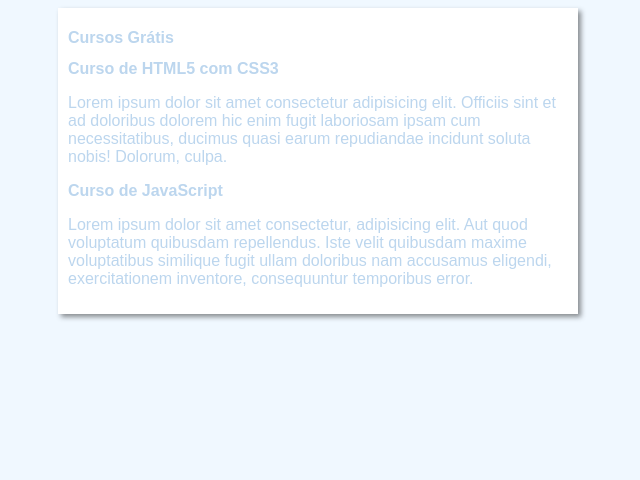
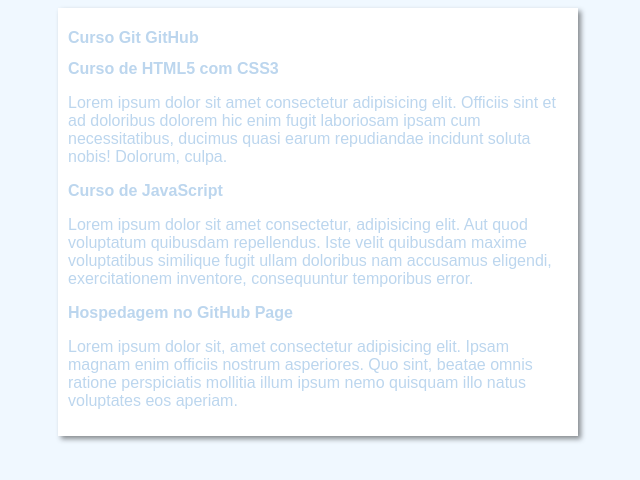
Before and after one commit to AlexandreAraujo10/projeto-site, a plain HTML site: page index.html in a window 1280 px wide. Shown: the whole page, without its empty margins (322-962 px from the left). Drawn offline with Linux system fonts and the light colour scheme.

Commit message:
Squashed commit of the following:
commit 922e83285aa7d7254a63302c65b938bce3aaa49c
Author: AlexandreAraujo10 <xnd.araujo@gmail.com>
Date:   Tue Oct 24 17:55:26 2023 -0300

    add article

```diff
--- a/index.html
+++ b/index.html
@@ -9,7 +9,7 @@
 <body>
     <main>
         <header>
-            <h1>Cursos Grátis</h1>
+            <h1>Curso Git GitHub</h1>
         </header>
         <article>
             <h2>Curso de HTML5 com CSS3</h2>
@@ -19,6 +19,10 @@
             <h2>Curso de JavaScript</h2>
             <p>Lorem ipsum dolor sit amet consectetur, adipisicing elit. Aut quod voluptatum quibusdam repellendus. Iste velit quibusdam maxime voluptatibus similique fugit ullam doloribus nam accusamus eligendi, exercitationem inventore, consequuntur temporibus error.</p>
         </article>
+        <article>
+            <h2>Hospedagem no GitHub Page</h2>
+            <p>Lorem ipsum dolor sit, amet consectetur adipisicing elit. Ipsam magnam enim officiis nostrum asperiores. Quo sint, beatae omnis ratione perspiciatis mollitia illum ipsum nemo quisquam illo natus voluptates eos aperiam.</p>
+        </article>
     </main>
 </body>
 </html>
```
